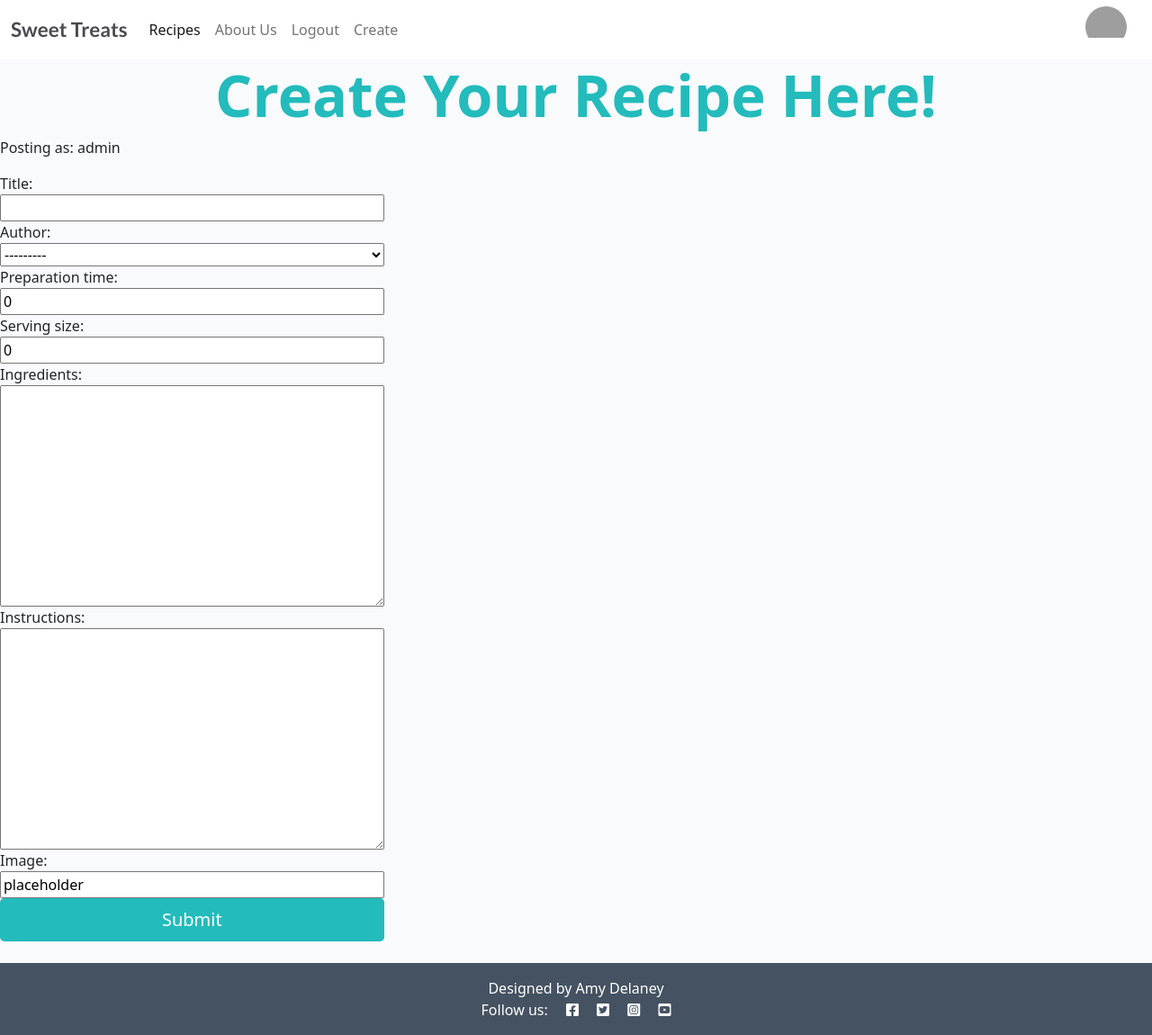
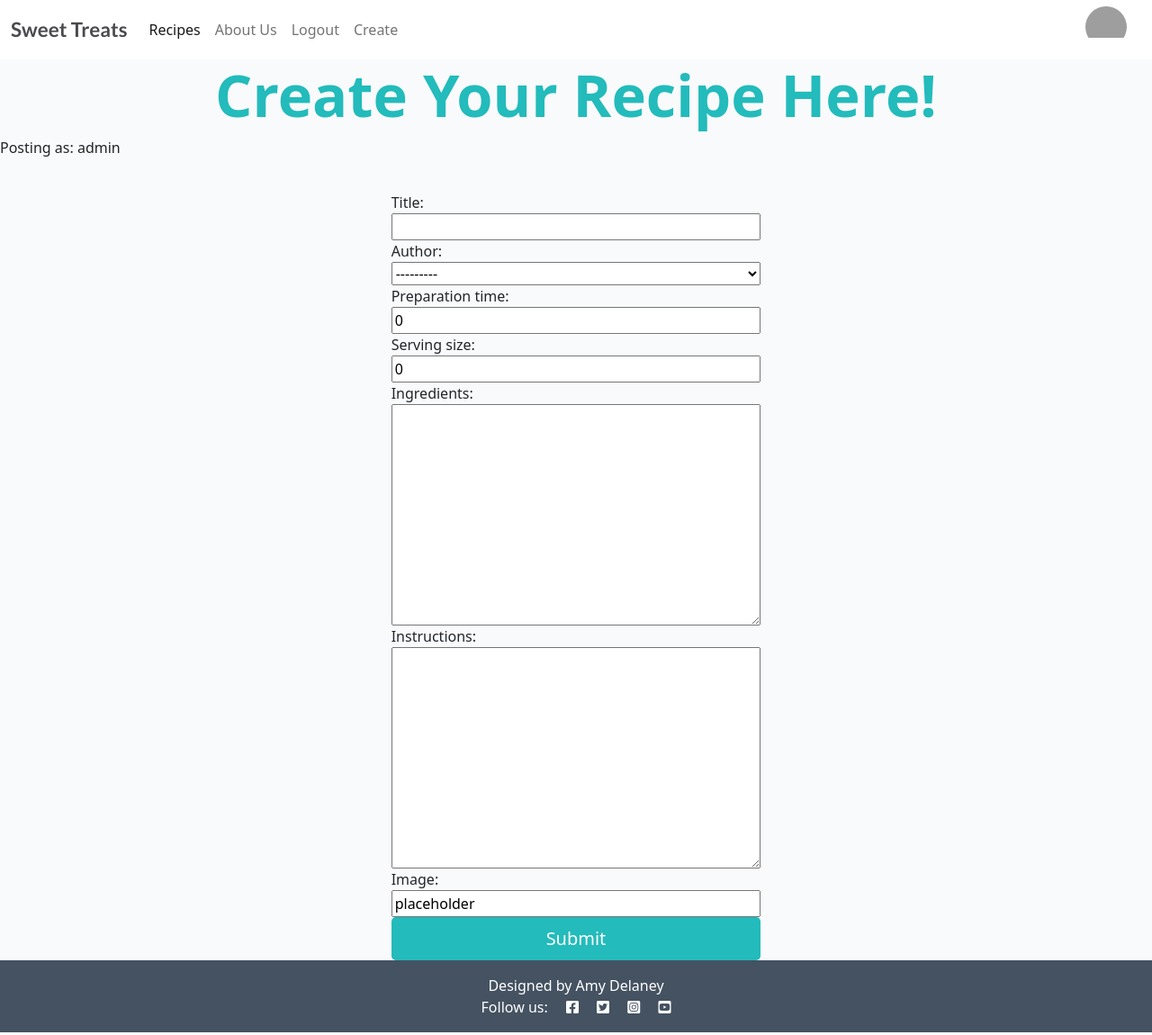
Before and after one commit to AmyDelaney94/sweet-treats, a Django app: page /create_posts/ in a window 1280 px wide. Shown: the whole page at 90% size. Run offline with Django 3.2, Linux system fonts and the light colour scheme; a user stored in the database is signed in; data comes from the database, SQL or seed files in the repository; some libraries are stand-ins or nearby versions; grey boxes are pictures that could not be loaded.

Commit message:
update create and update recipe styling

```diff
--- a/static/css/style.css
+++ b/static/css/style.css
@@ -154,9 +154,9 @@ body {
     color: #23BBBB;
 }
 
-.recipe-form {
-    justify-content: center;
-}
+/* .recipe-form {
+
+} */
 
 /* About Us Page */
 .about-heading {
--- a/templates/create_posts.html
+++ b/templates/create_posts.html
@@ -2,18 +2,19 @@
 {% load crispy_forms_tags %}
 {% block content %}
 
-    <div class="container-fluid">
-        <h1 class="recipe-heading">Create Your Recipe Here!</h1>
-    </div>
+<div class="container-fluid">
+    <h1 class="recipe-heading">Create Your Recipe Here!</h1>
+</div>
 
-    {% if user.is_authenticated %}
-    <!-- <h3> Create a Recipe Here!</h3> -->
+{% if user.is_authenticated %}
+<div class=" row recipe-form">
     <p>Posting as: {{ user.username }}</p>
-    <form method="post" style="margin-top: 1.3em;" class="col-md-4 card mb-4  mt-3 recipe-form">
+    <form method="post" style="margin-top: 1.3em;" class="col-md-4 card mx-auto">
         {% csrf_token %}
         {{ recipe_form }}
         <input type="submit" class="btn btn-register btn-lg" value="Submit">
     </form>
+</div>
 {% endif %}
 
 {% endblock %}
```
Also changed, not shown: templates/update_post.html (+7 -6 lines).
